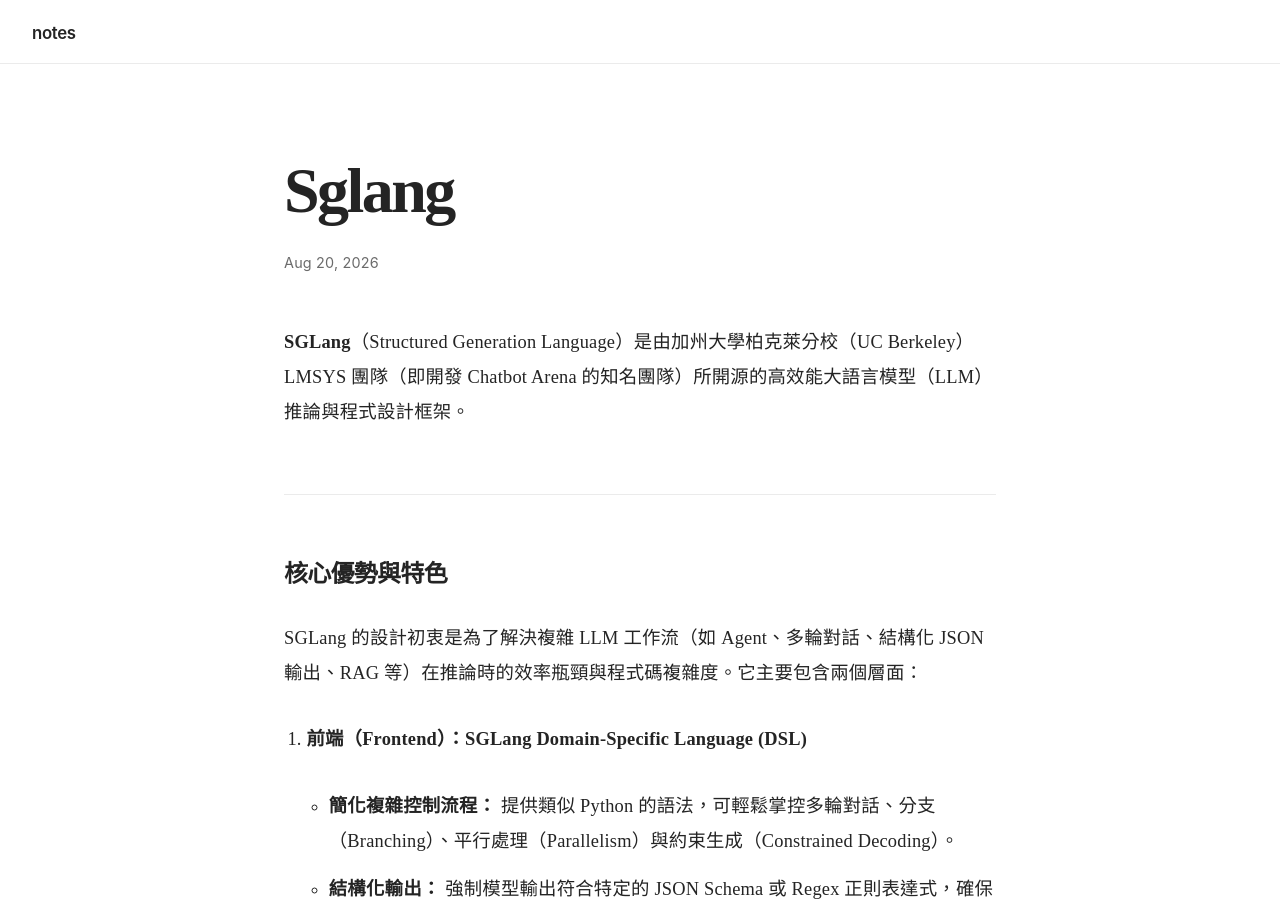
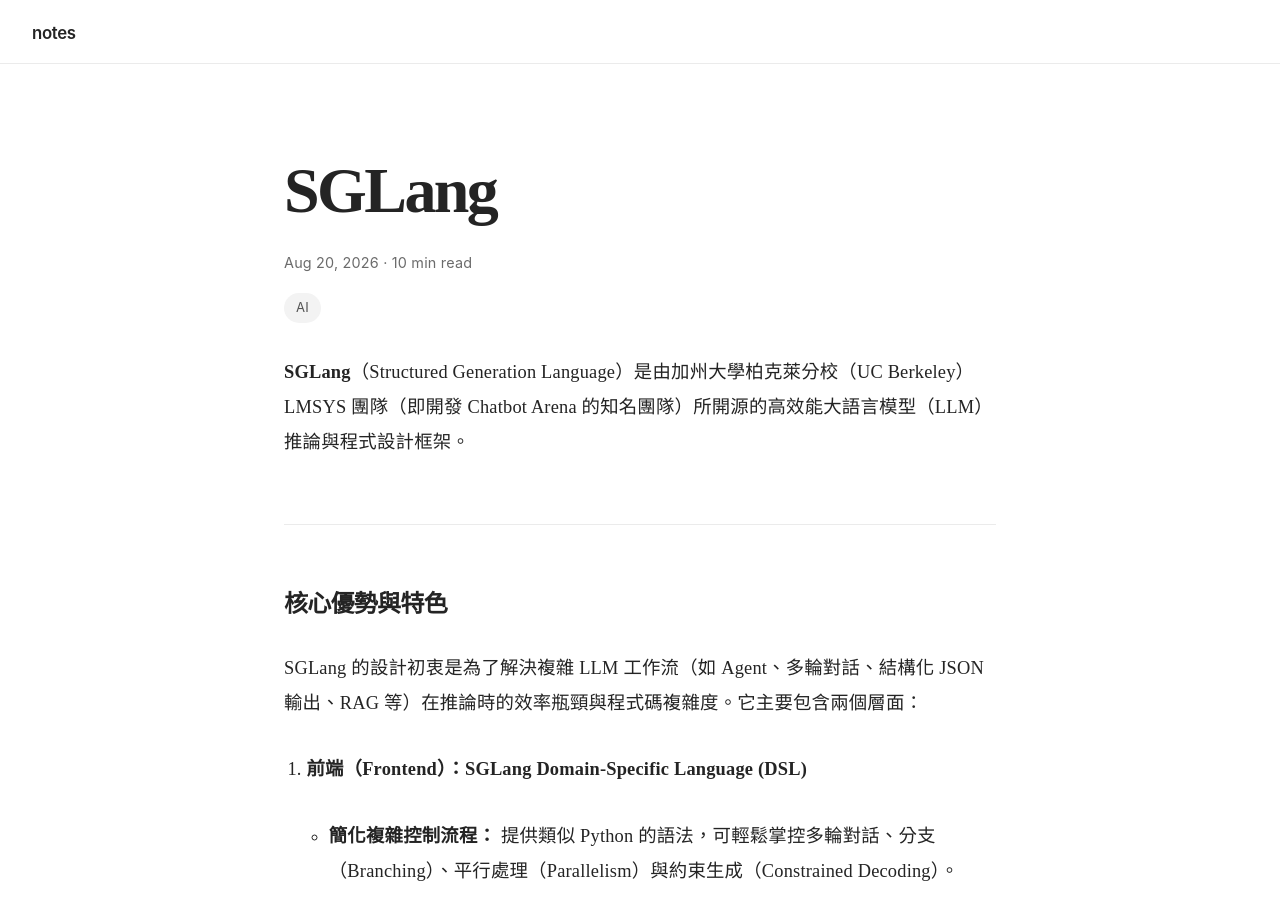
Before and after one commit to linjose/notes, a Jekyll site: the page built from _posts/2026-08-20-sglang.md, in a window 1280 px wide and 900 px high. Built offline with Jekyll 4.4.1, drawn with Linux system fonts in a browser that asks for light colours; our own code applies the rules of GitHub Pages for plain Markdown files.

Commit message:
Update 2026-08-20-sglang.md

```diff
--- a/_posts/2026-08-20-sglang.md
+++ b/_posts/2026-08-20-sglang.md
@@ -1,3 +1,13 @@
+---
+layout: post
+title: SGLang
+date: 2026-08-20
+reading_time: 10 min read
+tags: [AI]
+excerpt:
+---
+
+
 **SGLang**（Structured Generation Language）是由加州大學柏克萊分校（UC Berkeley）LMSYS 團隊（即開發 Chatbot Arena 的知名團隊）所開源的高效能大語言模型（LLM）推論與程式設計框架。
 
 ---
```
